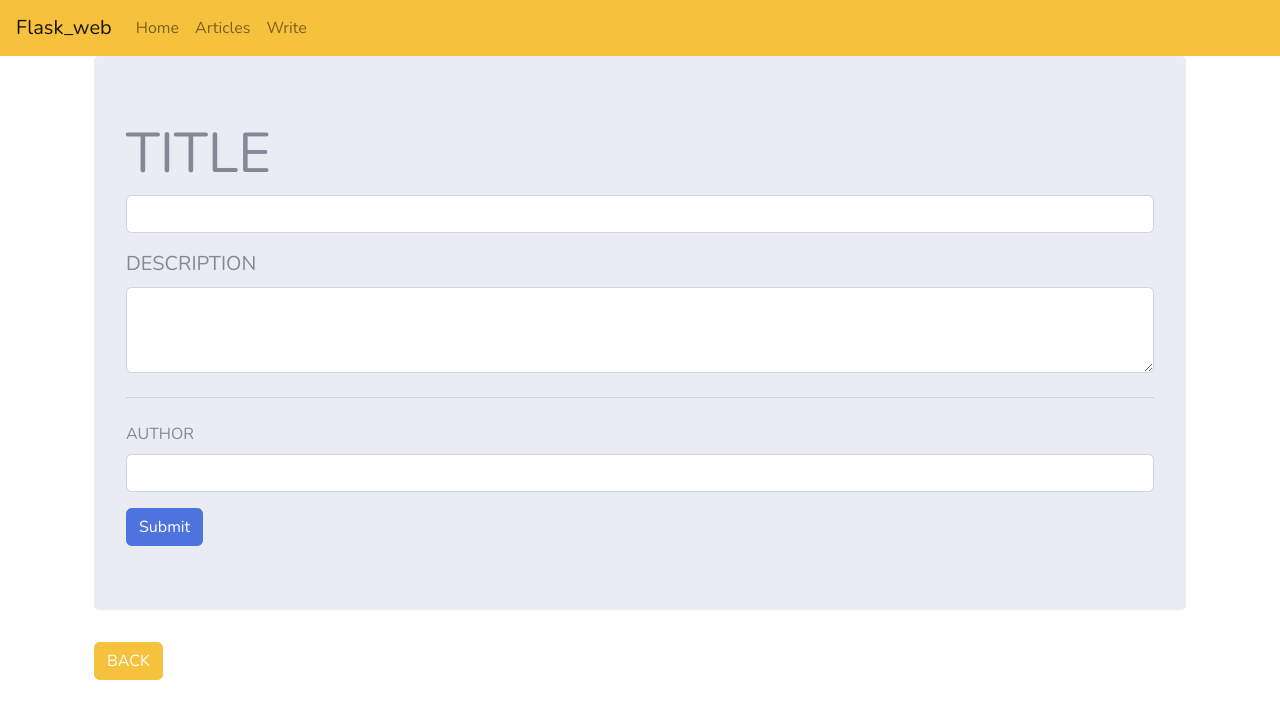
After one commit to gagori/flask_web, a Flask app: page /edit_article/1 in a window 1280 px wide. The commit adds this page. Shown: the top 719 px of the page. Run offline with Flask 2, Linux system fonts and the light colour scheme; data that the repository does not hold is empty; some libraries are stand-ins or nearby versions.

Commit message:
EDIT PAGE

```diff
--- a/app.py
+++ b/app.py
@@ -1,4 +1,5 @@
 from flask import Flask, render_template, redirect, request
+from flask.signals import request_tearing_down
 from data import Articles
 import pymysql
 
@@ -51,14 +52,36 @@ def add_article():
         return render_template('add_article.html')
     else:
         title = request.form["title"]
-        descs = request.form["desc1"]
+        desc = request.form["desc"]
         author = request.form["author"]
 
         cursor = db_connection.cursor()
-        sql = f"INSERT INTO list (title, description, author) VALUES ('{title}', '{descs}', '{author}');"
+        sql = f"INSERT INTO list (title, description, author) VALUES ('{title}', '{desc}', '{author}');"
         cursor.execute(sql)
         db_connection.commit()
         return redirect('/articles')   # /add_article 경로에서 /articles경로로 다시 돌아감.
+
+@app.route('/edit_article/<ids>', methods=['GET','POST'])
+def edit_article(ids):
+    if request.method == 'GET':
+        cursor = db_connection.cursor()
+        sql = f'SELECT * FROM list WHERE id={int(ids)};'
+        cursor.execute(sql)
+        topic = cursor.fetchone()       # select 즉, 조회니까 commit없이.
+        print(topic)
+        return render_template('edit_article.html', article1=topic)
+
+    else:
+        title = request.form["title"]
+        desc = request.form["desc"]
+        author = request.form["author"]
+
+        cursor = db_connection.cursor()
+        sql = f"UPDATE list SET title = '{title}', description = '{desc}', author = '{author}' WHERE (id = {int(ids)});"
+        cursor.execute(sql)
+        db_connection.commit()
+        return redirect('/articles')
+
 
 @app.route('/delete/<ids>', methods=['GET','POST'])
 def delete(ids):
--- a/templates/add_article.html
+++ b/templates/add_article.html
@@ -7,8 +7,8 @@
     </div>
 
     <div class="form-group">
-        <label for="exampleFormControlTextarea1">Example textarea</label>
-        <textarea class="form-control" id="exampleFormControlTextarea1" name="desc1" rows="3" placeholder="내용을 입력하세요."></textarea>
+        <label for="exampleFormControlTextarea1">DESCRIPTION</label>
+        <textarea class="form-control" id="exampleFormControlTextarea1" name="desc" rows="5" placeholder="내용을 입력하세요."></textarea>
     </div>
 
     <div class="form-group">
--- a/templates/article.html
+++ b/templates/article.html
@@ -7,4 +7,5 @@
     <p>AUTHOR : {{article1[3]}}</p>
     <a class="btn btn-primary" href="/articles" role="button">BACK</a>
 </div>
+
 {% endblock %}
--- a/templates/articles.html
+++ b/templates/articles.html
@@ -40,7 +40,7 @@
                                     <td><a href="/detail/{{i[0]}}">{{i[1]}}</a></td>
                                     <td>{{i[3]}}</td>
                                     <td>{{i[4]}}</td>
-                                    <td><button class="btn btn-primary ">편집</button>
+                                    <td><a href="/edit_article/{{i[0]}}"><button class="btn btn-primary ">편집</button></a>
                                         <a href="/delete/{{i[0]}}"><button class="btn btn-danger" onclick="return confirm('정말 삭제하시겠습니까?')">삭제</button></a></td>
                                 </tr>
                                 {% endfor %}
--- /dev/null
+++ b/templates/edit_article.html
@@ -0,0 +1,29 @@
+{% extends 'layout.html' %} {% block body %}
+
+<div class="jumbotron">
+
+    <form action="/edit_article/{{article1[0]}}" , method="POST">
+        <div class="form-group">
+            <h1 class="display-4">
+                <label for="exampleInputEmail1">TITLE</label>
+                <input type="text" class="form-control" name="title" id="exampleInputEmail1" value="{{article1[1]}}">
+            </h1>
+        </div>
+
+        <div class="form-group">
+            <p class="lead">
+                <label for="exampleFormControlTextarea1">DESCRIPTION</label>
+                <textarea class="form-control" id="exampleFormControlTextarea1" name="desc" rows="3">{{article1[2]}} </textarea>
+            </p>
+        </div>
+        <hr class="my-4">
+        <div class="form-group">
+            <label for="exampleInputEmail1">AUTHOR</label>
+            <input type="text" class="form-control" name="author" id="exampleInputEmail1" value="{{article1[3]}}">
+        </div>
+
+        <button type="submit" class="btn btn-primary">Submit</button>
+    </form>
+
+</div>
+<a href="/articles"><button type="submit" class="btn btn-warning">BACK</button></a> {% endblock %}
```
